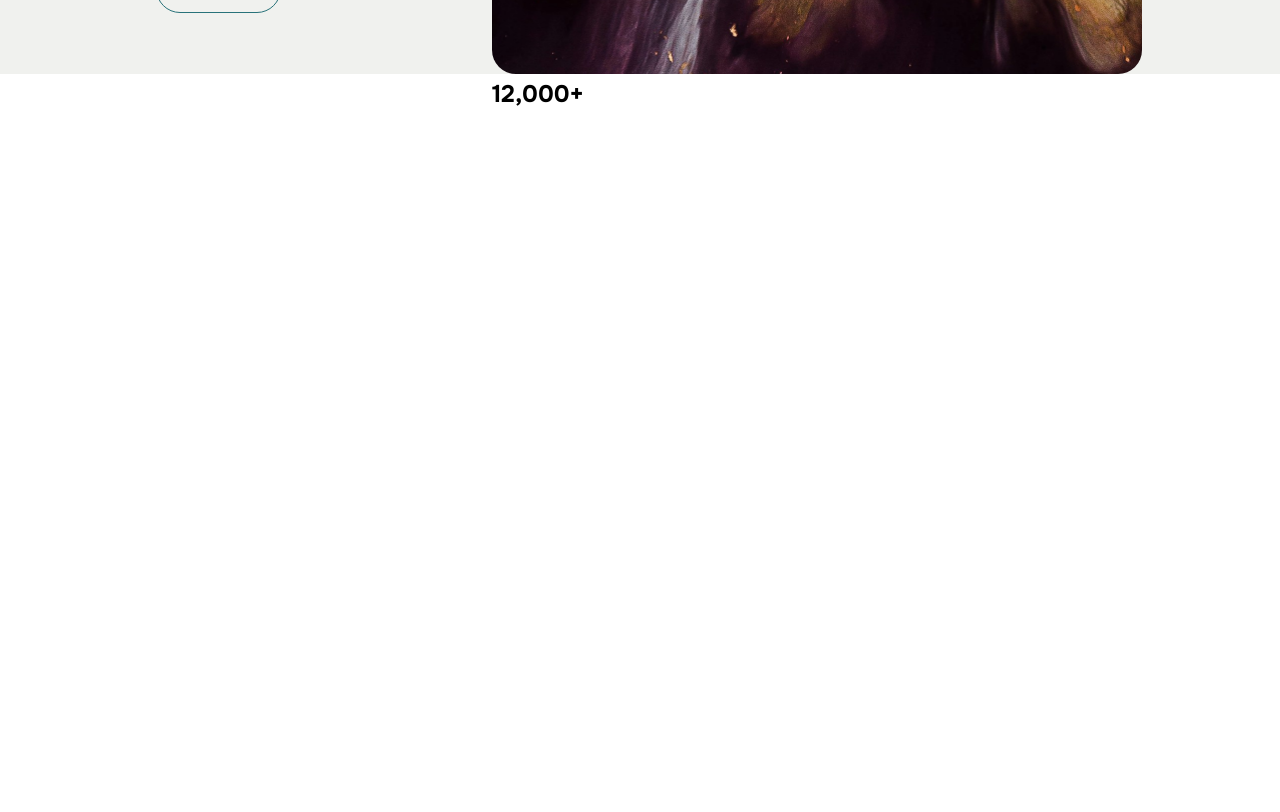
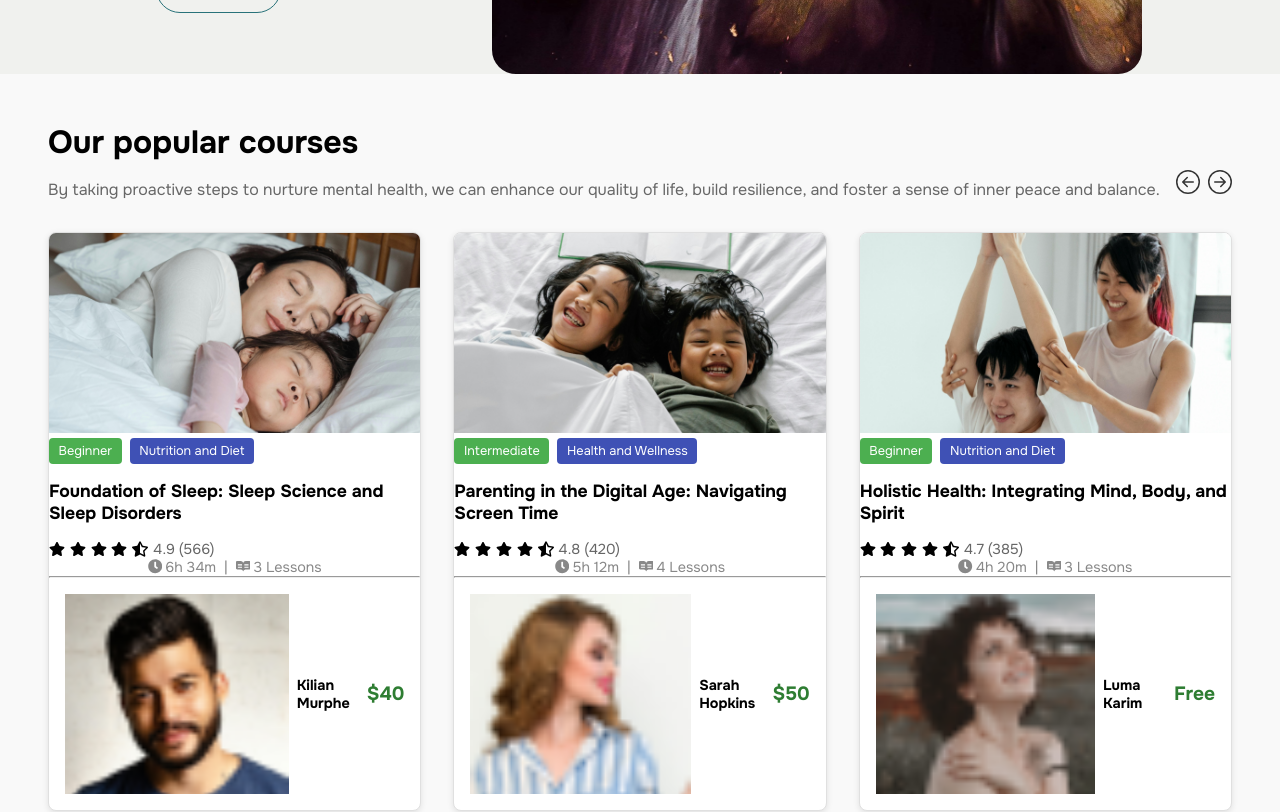
Before and after one commit to Habidhossen/Health-Wellness-Nextjs-SCSS, a Next.js app: page / in a window 1280 px wide. Shown: the part 760-1572 px from the top of the page. Before the commit the page ends 869 px from the top, so only its background shows below. Built offline with nearby package versions, Linux system fonts and the light colour scheme.

Commit message:
courses added

```diff
--- a/src/app/page.js
+++ b/src/app/page.js
@@ -1,3 +1,4 @@
+import Courses from "@/components/Courses";
 import Hero from "@/components/Hero";
 import Navbar from "@/components/Navbar";
 
@@ -6,6 +7,7 @@ export default function Home() {
     <>
       <Navbar />
       <Hero />
+      <Courses />
     </>
   );
 }
--- a/src/components/Courses.jsx
+++ b/src/components/Courses.jsx
@@ -1,5 +1,157 @@
+import Image from "next/image";
+import { BsArrowLeftCircle, BsArrowRightCircle } from "react-icons/bs";
+import { FaClock, FaReadme, FaStar, FaStarHalfAlt } from "react-icons/fa";
+import styles from "../styles/Courses.module.scss";
+
 const Courses = () => {
-  return <div></div>;
+  // Consolidated course data array
+  const courses = [
+    {
+      id: 1,
+      title: "Foundation of Sleep: Sleep Science and Sleep Disorders",
+      level: "Beginner",
+      category: "Nutrition and Diet",
+      rating: 4.9,
+      reviews: 566,
+      duration: "6h 34m",
+      lessons: 3,
+      instructor: {
+        name: "Kilian Murphe",
+        image: "/images/user1.png", // Replace with actual image path
+      },
+      price: "$40",
+      image: "/images/courses1.png", // Replace with actual image path
+    },
+    {
+      id: 2,
+      title: "Parenting in the Digital Age: Navigating Screen Time",
+      level: "Intermediate",
+      category: "Health and Wellness",
+      rating: 4.8,
+      reviews: 420,
+      duration: "5h 12m",
+      lessons: 4,
+      instructor: {
+        name: "Sarah Hopkins",
+        image: "/images/user2.png",
+      },
+      price: "$50",
+      image: "/images/courses2.png",
+    },
+    {
+      id: 3,
+      title: "Holistic Health: Integrating Mind, Body, and Spirit",
+      level: "Beginner",
+      category: "Nutrition and Diet",
+      rating: 4.7,
+      reviews: 385,
+      duration: "4h 20m",
+      lessons: 3,
+      instructor: {
+        name: "Luma Karim",
+        image: "/images/user3.png",
+      },
+      price: "Free",
+      image: "/images/courses3.png",
+    },
+    {
+      id: 4,
+      title: "Introduction to Health and Nutrition",
+      level: "Beginner",
+      category: "Nutrition and Diet",
+      rating: 4.9,
+      reviews: 540,
+      duration: "6h 15m",
+      lessons: 5,
+      instructor: {
+        name: "Kate Winslate",
+        image: "/images/user4.png",
+      },
+      price: "$30",
+      image: "/images/courses4.png",
+    },
+  ];
+
+  return (
+    <section className={styles.courses}>
+      {/* Header */}
+      <div className={styles.header}>
+        <div className={styles.headerContent}>
+          <h1>Our popular courses</h1>
+          <p>
+            By taking proactive steps to nurture mental health, we can enhance
+            our quality of life, build resilience, and foster a sense of inner
+            peace and balance.
+          </p>
+        </div>
+        <div className={styles.headerButtons}>
+          <button>
+            <BsArrowLeftCircle />
+          </button>
+          <button>
+            <BsArrowRightCircle />
+          </button>
+        </div>
+      </div>
+
+      {/* Render Course Cards */}
+      <div className={styles.cardGrid}>
+        {courses.map((course) => (
+          <div key={course.id} className={styles.card}>
+            {/* Course Image */}
+            <Image
+              src={course.image}
+              alt={course.title}
+              width={300}
+              height={200}
+            />
+            {/* Tags */}
+            <div>
+              <span className={styles.badge1}>{course.level}</span>
+              <span className={styles.badge2}>{course.category}</span>
+            </div>
+            {/* Title */}
+            <h2 className={styles.cardTitle}>{course.title}</h2>
+            {/* Ratings */}
+            <div className={styles.cardRatings}>
+              <FaStar />
+              <FaStar />
+              <FaStar />
+              <FaStar />
+              <FaStarHalfAlt />
+              <span>
+                {course.rating} ({course.reviews})
+              </span>
+            </div>
+            {/* Duration and Lessons */}
+            <div className={styles.cardDuration}>
+              <p>
+                <FaClock /> {course.duration}
+              </p>
+              |
+              <p>
+                <FaReadme /> {course.lessons} Lessons
+              </p>
+            </div>
+            <hr />
+            {/* Footer */}
+            <div className={styles.cardFooter}>
+              <div>
+                <Image
+                  src={course.instructor.image}
+                  alt={course.instructor.name}
+                  width={40}
+                  height={40}
+                />
+                <h6>{course.instructor.name}</h6>
+              </div>
+              <h4>{course.price}</h4>
+            </div>
+          </div>
+        ))}
+      </div>
+    </section>
+  );
 };
 
 export default Courses;
--- a/src/components/Hero.jsx
+++ b/src/components/Hero.jsx
@@ -34,10 +34,6 @@ const Hero = () => {
           height={760}
           width={650}
         />
-
-        <div>
-          <h1>12,000+</h1>
-        </div>
       </div>
     </section>
   );
--- a/src/styles/Courses.module.scss
+++ b/src/styles/Courses.module.scss
@@ -0,0 +1,128 @@
+@import "./variables";
+
+.courses {
+  padding: 3rem;
+  background-color: #f9f9f9;
+
+  .header {
+    display: flex;
+    justify-content: space-between;
+    align-items: end;
+    margin-bottom: 2rem;
+
+    .headerContent {
+      h1 {
+        font-size: 2rem;
+        margin-bottom: 1rem;
+      }
+      p {
+        font-size: 1rem;
+        color: #666;
+      }
+    }
+
+    .headerButtons button {
+      font-size: 1.5rem;
+      background: none;
+      border: none;
+      cursor: pointer;
+      color: #333;
+      margin-left: 0.5rem;
+
+      &:hover {
+        color: #0070f3;
+      }
+    }
+  }
+
+  .cardGrid {
+    display: grid;
+    grid-template-columns: repeat(auto-fill, minmax(300px, 1fr));
+    gap: 2rem;
+  }
+
+  .card {
+    background: #fff;
+    border: 1px solid #e0e0e0;
+    border-radius: 8px;
+    overflow: hidden;
+    box-shadow: 0 2px 6px rgba(0, 0, 0, 0.1);
+
+    img {
+      width: 100%;
+      height: 200px;
+      object-fit: cover;
+    }
+
+    .badge1,
+    .badge2 {
+      display: inline-block;
+      font-size: 0.8rem;
+      color: #fff;
+      padding: 0.3rem 0.6rem;
+      margin-right: 0.5rem;
+      border-radius: 4px;
+    }
+
+    .badge1 {
+      background: #4caf50;
+    }
+
+    .badge2 {
+      background: #3f51b5;
+    }
+
+    .cardTitle {
+      font-size: 1.1rem;
+      margin: 1rem 0;
+    }
+
+    .cardRatings {
+      display: flex;
+      align-items: center;
+      gap: 0.3rem;
+
+      span {
+        font-size: 0.9rem;
+        color: #666;
+      }
+    }
+
+    .cardDuration {
+      display: flex;
+      justify-content: center;
+      gap: 0.5rem;
+      color: #888;
+      font-size: 0.9rem;
+
+      p {
+        display: flex;
+        align-items: center;
+        gap: 0.2rem;
+      }
+    }
+
+    .cardFooter {
+      display: flex;
+      justify-content: space-between;
+      align-items: center;
+      padding: 1rem;
+
+      div {
+        display: flex;
+        align-items: center;
+        gap: 0.5rem;
+
+        h6 {
+          font-size: 0.9rem;
+        }
+      }
+
+      h4 {
+        font-size: 1.2rem;
+        font-weight: bold;
+        color: #2e7d32;
+      }
+    }
+  }
+}
```
